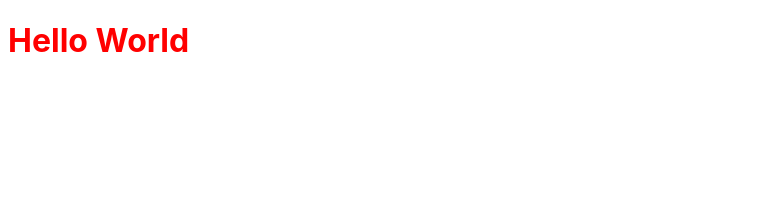
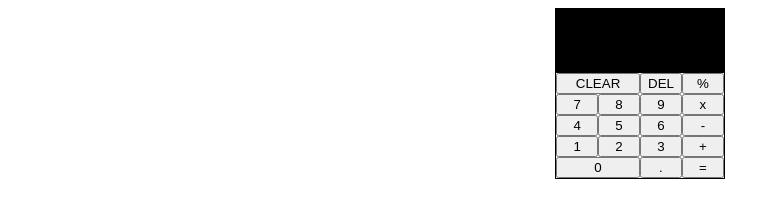
Before and after one commit to mschow/ts-calculator, a website built with Vite: page ts-calculator/index.html in a window 1280 px wide. Shown: the whole page, without its empty margins (0-778 px from the left). Built offline with nearby package versions, Linux system fonts and the light colour scheme.

Commit message:
Create basic calc layout.

```diff
--- a/ts-calculator/index.html
+++ b/ts-calculator/index.html
@@ -3,11 +3,36 @@
   <head>
     <meta charset="UTF-8" />
     <meta name="viewport" content="width=device-width, initial-scale=1.0" />
-    <title>Vite + TS</title>
+    <title>Typescript Calculator</title>
   </head>
   <body>
     <div id="app">
-      <h1>Hello World</h1>
+      <div id="calc">
+        <div class="display">
+          <div class="previous-operand"></div>
+          <div class="current-operand"></div>
+        </div>
+        <div class="calc-buttons">
+          <button data-operation="CLEAR" class="span-2">CLEAR</button>
+          <button data-operation="DELETE">DEL</button>
+          <button data-operation="DIVIDE">%</button>
+          <button data-operation="ADD_NUMBER">7</button>
+          <button data-operation="ADD_NUMBER">8</button>
+          <button data-operation="ADD_NUMBER">9</button>
+          <button data-operation="MULTIPLY">x</button>
+          <button data-operation="ADD_NUMBER">4</button>
+          <button data-operation="ADD_NUMBER">5</button>
+          <button data-operation="ADD_NUMBER">6</button>
+          <button data-operation="SUBRACT">-</button>
+          <button data-operation="ADD_NUMBER">1</button>
+          <button data-operation="ADD_NUMBER">2</button>
+          <button data-operation="ADD_NUMBER">3</button>
+          <button data-operation="ADD">+</button>
+          <button data-operation="ADD_NUMBER" class="span-2">0</button>
+          <button data-operation="ADD_NUMBER">.</button>
+          <button data-operation="CALCULATE">=</button>
+        </div>
+      </div>
     </div>
     <script type="module" src="/src/main.ts"></script>
   </body>
--- a/ts-calculator/src/style.css
+++ b/ts-calculator/src/style.css
@@ -3,8 +3,37 @@
   /* color-scheme: light dark; */
 }
 
-h1{
-  color: red;
+*, ::before, ::after{
+  box-sizing: border-box;
+}
+
+body{
+  min-height: 100vh;
+}
+
+#app{
+  display: flex;
+  justify-content: center;
+  align-items: center;
+}
+
+#calc{
+  border: 1px solid black;
+  width: minmax(400px, 95vw);
+}
+
+.display{
+  min-height: 4rem;
+  background: black;
+}
+
+.calc-buttons{
+  display: grid;
+  grid-template-columns: repeat(4, 1fr);
+}
+
+.span-2{
+  grid-column: span 2;
 }
 
 @media (prefers-color-scheme: dark) {
```
